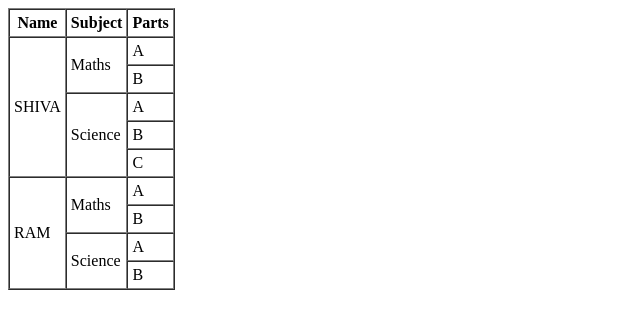
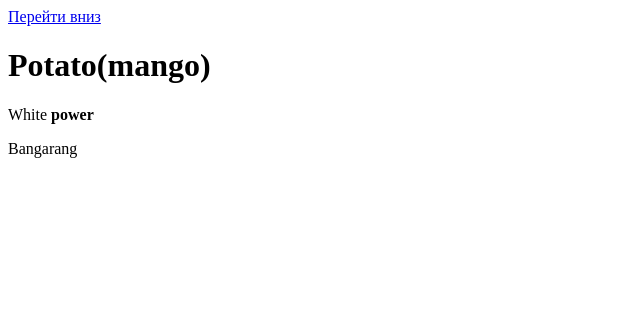
Before and after one commit to Stosik1/potato10, a plain HTML site: page index.html in a window 1280 px wide. Shown: the whole page, without its empty margins (0-640 px from the left). Drawn offline with Linux system fonts and the light colour scheme.

Commit message:
Update index.html

```diff
--- a/index.html
+++ b/index.html
@@ -1,52 +1,16 @@
+<!DOCTYPE html>
 <html>
- <head>
-  <meta http-equiv="Content-Type" content="text/html; charset=utf-8">
-  <title>Объединение ячеек</title>
- </head>
- <body>
-  <table border="1" cellpadding="4" cellspacing="0">
-   <tr>
-        <th>Name</th>
-        <th>Subject</th>
-        <th>Parts</th>
-      </tr>
-      <tr>
-         <td rowspan='6'>SHIVA</td>
-        <td rowspan='2'>Maths</td>
-        <td>A</td>
-      </tr>
-      <tr>
-         <td>B</td>
-      </tr>
-    <tr>
-         <td rowspan='4'>Science</td>
+  <head>
+    <title>Mega Potato</title>
+  </head>
+  <body>
+    <a name='top'></a>
+    <a href='#bottom'>Перейти вниз</a>
+    <h1>Potato(mango)</h1>
+    <p>White <b>power</b></p>
+    <div>Bangarang</div>
 
-        <td>A</td>
-          </tr>
-    <tr>
-         <td>B</td>
 
-      </tr>
-       <tr>
-         <td>C</td>
-      </tr>
-       <tr></tr>
-       <tr>
-         <td rowspan='6'>RAM</td>
-        <td rowspan='2'>Maths</td>
-        <td>A</td>
-      </tr>
-        <tr>
-         <td>B</td>
-      </tr>
-       <tr>
-         <td rowspan='2'>Science</td>
-        <td>A</td>
 
-      </tr>
-       <tr>
-         <td>B</td>
- </tr>
-  </table>
- </body>
-</html>
+   </body>
+  </html>
```
